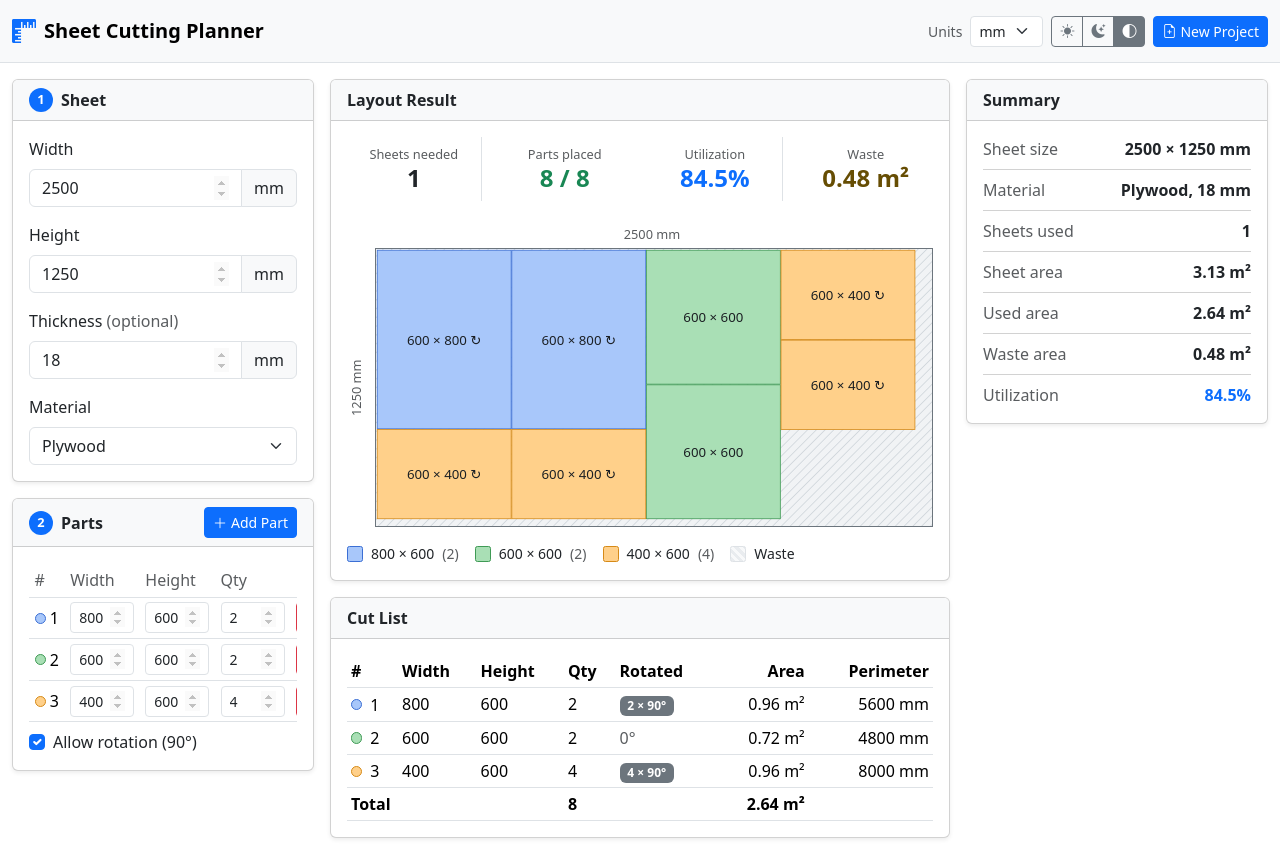
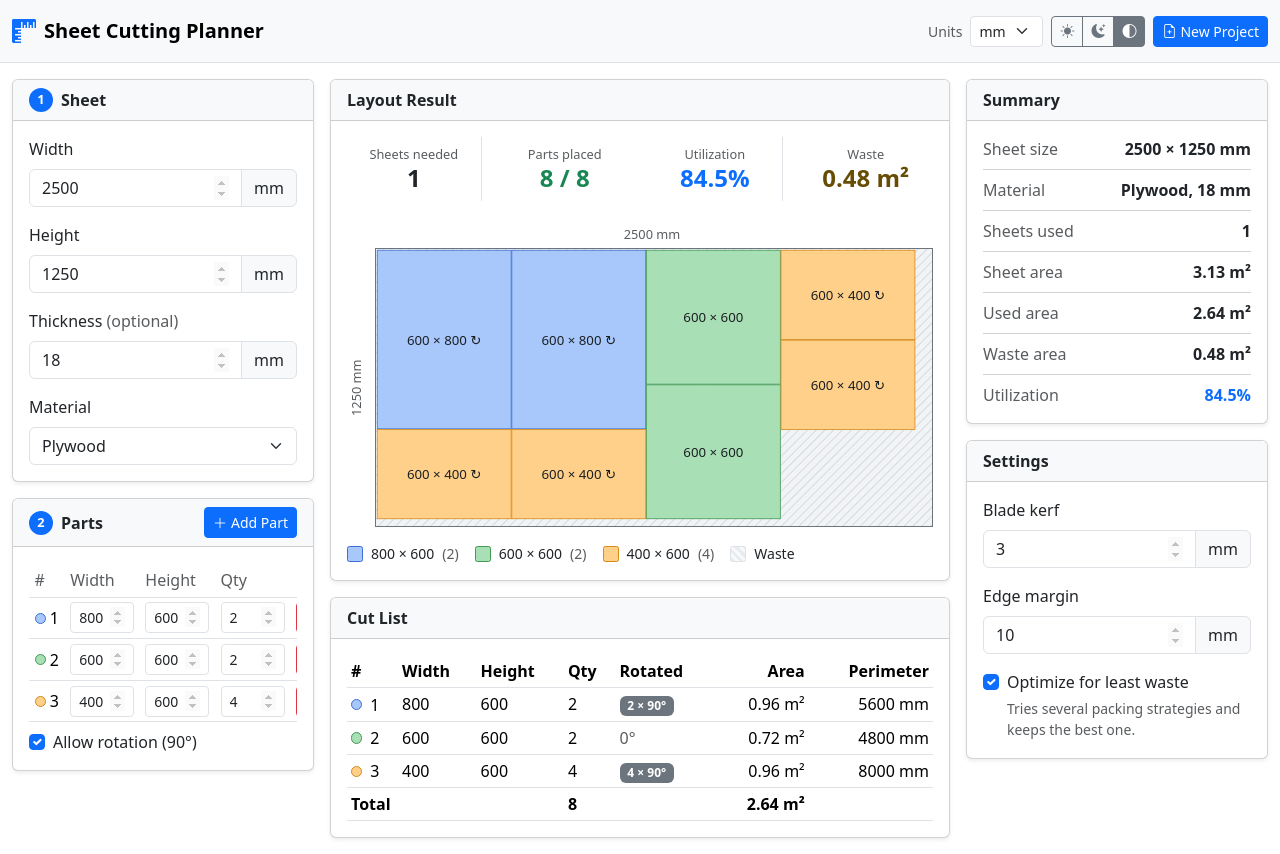
Before and after one commit to ForsakenAnton/sheet-cutting, a React (Vite) app: page / in a window 1280 px wide. Built offline with nearby package versions, Linux system fonts and the light colour scheme.

Commit message:
feat: blade kerf, edge margin and optimization settings

```diff
--- a/src/App.tsx
+++ b/src/App.tsx
@@ -6,6 +6,7 @@ import { PartsPanel } from './components/PartsPanel';
 import { LayoutView } from './components/LayoutView';
 import { CutList } from './components/CutList';
 import { SummaryPanel } from './components/SummaryPanel';
+import { SettingsPanel } from './components/SettingsPanel';
 import { usePersistentState } from './hooks/usePersistentState';
 import { useTheme } from './hooks/useTheme';
 import { computeLayout } from './lib/layout';
@@ -67,6 +68,11 @@ export default function App() {
 
           <div className="col-12 col-xl-3 vstack gap-3">
             <SummaryPanel project={project} result={result} />
+            <SettingsPanel
+              settings={project.settings}
+              unit={project.unit}
+              onChange={updateSettings}
+            />
           </div>
         </div>
       </main>
--- /dev/null
+++ b/src/components/SettingsPanel.tsx
@@ -0,0 +1,64 @@
+import type { Settings, Unit } from '../types';
+import { UNITS } from '../lib/units';
+import { NumberField } from './NumberField';
+
+interface Props {
+  settings: Settings;
+  unit: Unit;
+  onChange: (patch: Partial<Settings>) => void;
+}
+
+export function SettingsPanel({ settings, unit, onChange }: Props) {
+  const step = UNITS[unit].step;
+
+  return (
+    <div className="card shadow-sm">
+      <div className="card-header bg-body-tertiary fw-semibold">Settings</div>
+      <div className="card-body vstack gap-3">
+        <div>
+          <label className="form-label" htmlFor="kerf">
+            Blade kerf
+          </label>
+          <NumberField
+            id="kerf"
+            value={settings.kerf}
+            min={0}
+            max={100}
+            step={step}
+            suffix={unit}
+            onChange={(value) => onChange({ kerf: value })}
+          />
+        </div>
+
+        <div>
+          <label className="form-label" htmlFor="margin">
+            Edge margin
+          </label>
+          <NumberField
+            id="margin"
+            value={settings.margin}
+            min={0}
+            max={1000}
+            step={step}
+            suffix={unit}
+            onChange={(value) => onChange({ margin: value })}
+          />
+        </div>
+
+        <div className="form-check">
+          <input
+            className="form-check-input"
+            type="checkbox"
+            id="optimize"
+            checked={settings.optimize}
+            onChange={(event) => onChange({ optimize: event.target.checked })}
+          />
+          <label className="form-check-label" htmlFor="optimize">
+            Optimize for least waste
+          </label>
+          <div className="form-text">Tries several packing strategies and keeps the best one.</div>
+        </div>
+      </div>
+    </div>
+  );
+}
```
